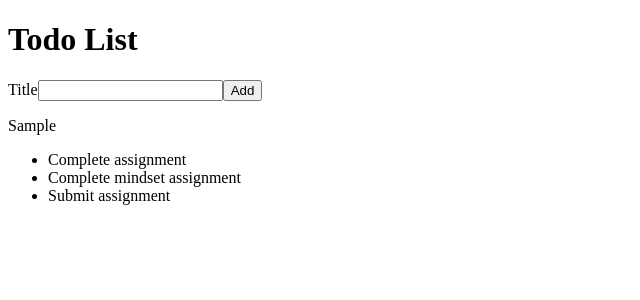
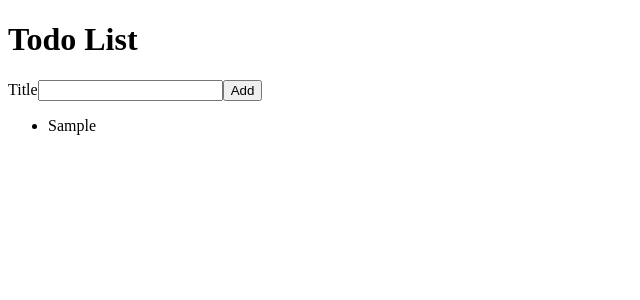
Before and after one commit to AlmiraKoshkina/react-todo, a React (Create React App) app: page / in a window 1280 px wide. Both pictures are taken after typing "Sample" into the empty fields and a click on the button "Add". Shown: the top 300 px of the page, without its empty margins (0-640 px from the left). Built offline with nearby package versions, Linux system fonts and the light colour scheme; the HTML template or start-up script is replaced by a standard one.

Commit message:
Move Todo List into State, Control Add Todo Input, Add New Todo to List, Destructure Props

```diff
--- a/src/AddTodoForm.js
+++ b/src/AddTodoForm.js
@@ -1,17 +1,28 @@
 import React from 'react';
-let AddTodoForm = (props) => {
+
+
+
+let AddTodoForm = ({ onAddTodo }) => {
+    const [todoTitle, setTodoTitle] = React.useState([]);
+
+    const handleTitleChange = (event) => {
+        const newTodoTitle = event.target.value;
+        setTodoTitle(newTodoTitle);
+    }
     const handleAddTodo = (event) => {
         event.preventDefault()
-        const todoTitle = event.target.elements.title.value;
+
         console.log(`${todoTitle}`);
+        setTodoTitle("");
         event.target.elements.title.value = "";
-        props.onAddTodo(todoTitle);
+        const newTodoObj = { id: Date.now(), title: todoTitle };
+        onAddTodo(newTodoObj);
     }
 
     return (
         <form onSubmit={handleAddTodo}>
             <label htmlFor='todoTitle'>Title</label>
-            <input id="todoTitle" name="title" ></input>
+            <input id="todoTitle" name="title" value={todoTitle} onChange={handleTitleChange} ></input>
             <button>Add</button>
         </form>
     );
--- a/src/App.js
+++ b/src/App.js
@@ -3,14 +3,22 @@ import TodoList from './TodoList';
 import AddTodoForm from './AddTodoForm';
 // import { useState } from "react";
 
+
 function App() {
-  const [newTodo, setNewTodo] = React.useState('');
+  // const [newTodo, setNewTodo] = React.useState('');
+  const [todoList, setTodoList] = React.useState([]);
+  const addTodo = (newTodo) => {
+    const todos = [...todoList, newTodo];
+    setTodoList(todos);
+  }
+
   return (
     <div>
       <h1>Todo List</h1>
-      <AddTodoForm onAddTodo={setNewTodo}/>
-      <p>{newTodo}</p>
-      <TodoList />
+      {/* <AddTodoForm onAddTodo={setNewTodo} /> */}
+      <AddTodoForm onAddTodo={addTodo} />
+      <TodoList todoList={todoList} />
+      {/* <p>{newTodo}</p>     */}
     </div>
   );
 }
--- a/src/TodoList.js
+++ b/src/TodoList.js
@@ -1,26 +1,26 @@
 import React from 'react';
 import TodoListItem from './TodoListItem';
 
-const todoList = [
-    {
-        id: 1,
-        title: 'Complete assignment',
-    },
-    {
-        id: 2,
-        title: 'Complete mindset assignment',
-    },
-    {
-        id: 3,
-        title: 'Submit assignment',
-    }
-];
+// const todoList = [
+//     {
+//         id: 1,
+//         title: 'Complete assignment',
+//     },
+//     {
+//         id: 2,
+//         title: 'Complete mindset assignment',
+//     },
+//     {
+//         id: 3,
+//         title: 'Submit assignment',
+//     }
+// ];
 
-let TodoList = () => {
+let TodoList = ({ todoList }) => {
     return (
         <ul>
             {todoList.map(function (item) {
-                return (<TodoListItem key={item.id} todo={item} />);
+                return (<TodoListItem key={item} todo={item} />);
             })}
         </ul>
 )
--- a/src/TodoListItem.js
+++ b/src/TodoListItem.js
@@ -1,10 +1,10 @@
 import React from 'react';
 
-function TodoListItem (props) {
+function TodoListItem({ todo }) {
   return (
       <li>
 
-          <span>{props.todo.title}</span>
+          <span>{todo.title}</span>
 
       </li>
   );
```
